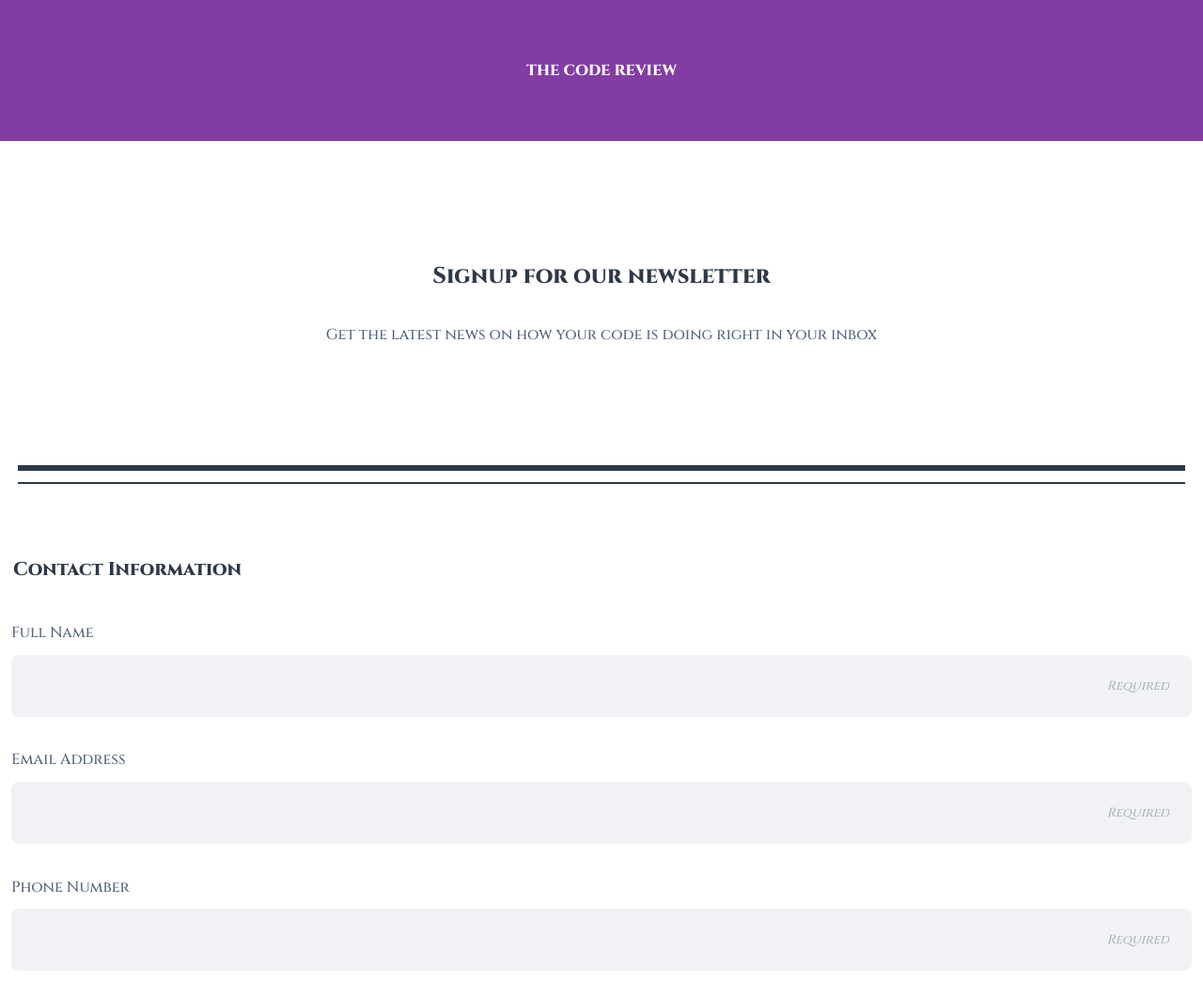
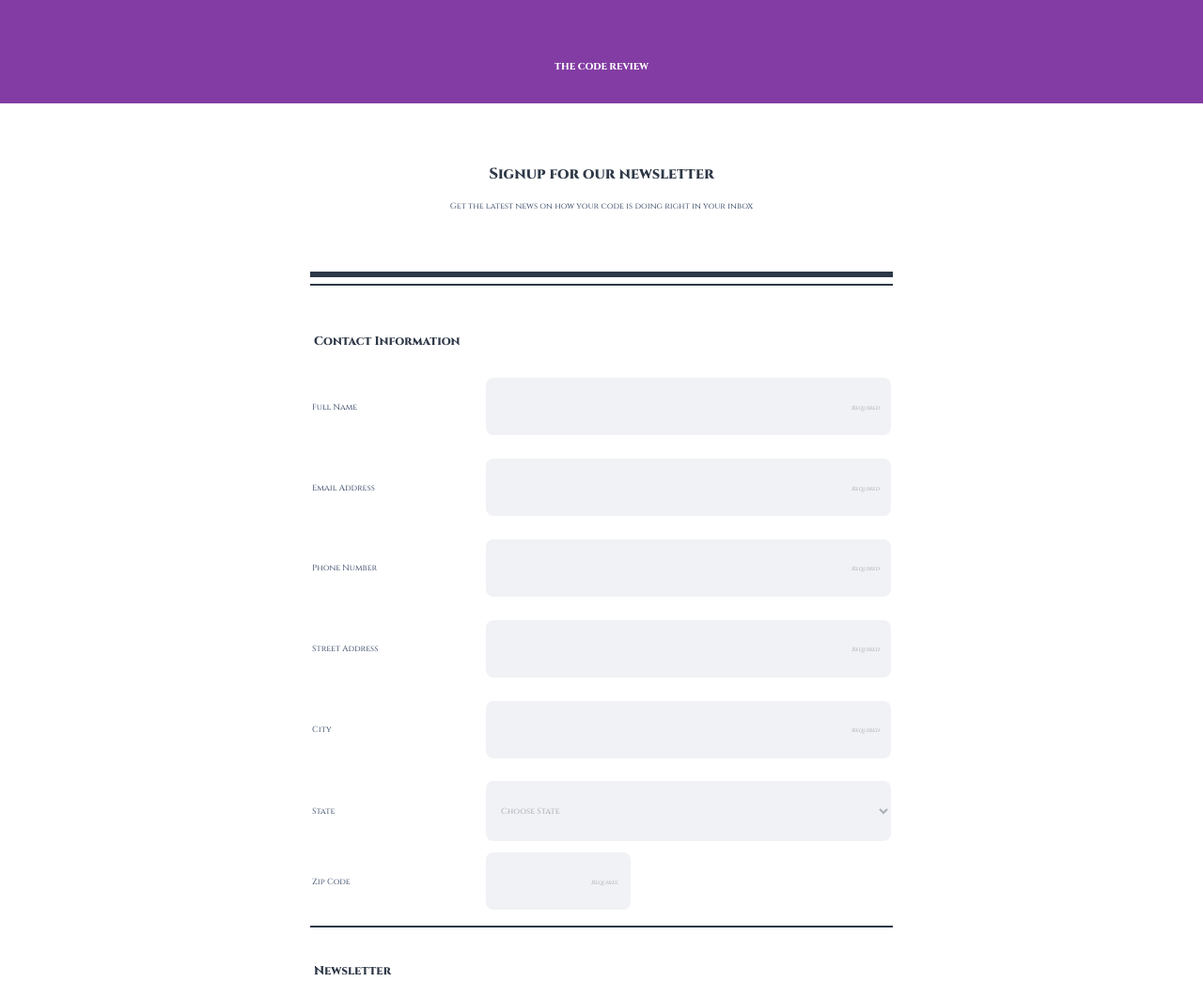
Before and after one commit to BellaBradbury/Responsive-Registration-Form, a plain HTML site: page index.html in a window 1280 px wide. Shown: the top 1045 px of the page at 94% size. Drawn offline with Linux system fonts and the light colour scheme.

Commit message:
desktop layout
no errors css or html

```diff
--- a/css/style.css
+++ b/css/style.css
@@ -44,7 +44,6 @@ header {
 }
 
 form {
-  padding-top: 4%;
   padding-bottom: 4%
 }
 
@@ -115,6 +114,11 @@ select {
 
 #info h2 {
   margin-bottom: 3%;
+  font-size: 125%;
+  }
+
+#info p {
+  font-size: 80%;
 }
 
 #zip {
@@ -147,10 +151,15 @@ select {
 
 .border-2 {
   border: 1.5px solid #2e3847;
-  margin: 1% 1.5% 0 1.5%;
+  margin: 1% 1.5% 6% 1.5%;
 }
 
 .container {
+  display: flex;
+  flex-direction: column;
+}
+
+.zip-cot {
   display: flex;
   flex-direction: column;
 }
@@ -164,8 +173,74 @@ select {
 
 @media (min-width: 768px) {
 
-  /* ELEMENTS */
+  #info p, label, ::placeholder, input, select {
+    font-size: .55em;
+  }
+
+  header {
+    padding-bottom: 2.5%;
+  }
+
+  header h1 {
+    font-size: 1.25em;
+  }
+
+  #info h2 {
+    font-size: 1em;
+  }
+
+  legend {
+    font-size: .8em;
+  }
+
+  .full-cot {
+    display: flex;
+    flex-direction: column;
+    margin-left: 25%;
+    margin-right: 25%;
+    justify-content: center;
+  }
 
   /* CLASSES */
 
+  .container {
+    flex-direction: row;
+    justify-content: space-between;
+    align-items: center;
+    width: 100%;
+  }
+
+  .container label {
+    min-width: 30%;
+  }
+
+  .container input, .container select {
+    min-width: 70%;
+    margin: 2% 0 2% 0;
+    padding: 4% 2% 4% 2%;
+  }
+
+  button {
+    padding: 2% 0 2% 0;
+  }
+
+  textarea {
+    min-width: 100%;
+  }
+
+  #zip {
+    width: 25%;
+    padding: 4% 2% 4% 2%;
+  }
+
+  .zip-cot {
+    display: flex;
+    flex-direction: row;
+  }
+
+  .zip-cot label {
+    min-width: 30%;
+    align-self: center;
+  }
+
 }
--- a/index.html
+++ b/index.html
@@ -16,7 +16,7 @@
       <h1>THE CODE REVIEW</h1>
     </header>
 
-    <main>
+    <main class="full-cot">
       <section id="info">
         <h2>Signup for our newsletter</h2>
         <p>Get the latest news on how your code is doing right in your inbox</p>
@@ -111,7 +111,7 @@
             </select><br>
           </div>
 
-          <div class="container">
+          <div class="container, zip-cot">
             <label for="zip">Zip Code</label>
             <input type="text" id="zip" name="user_zip" placeholder="Required" required>
           </div>
```
